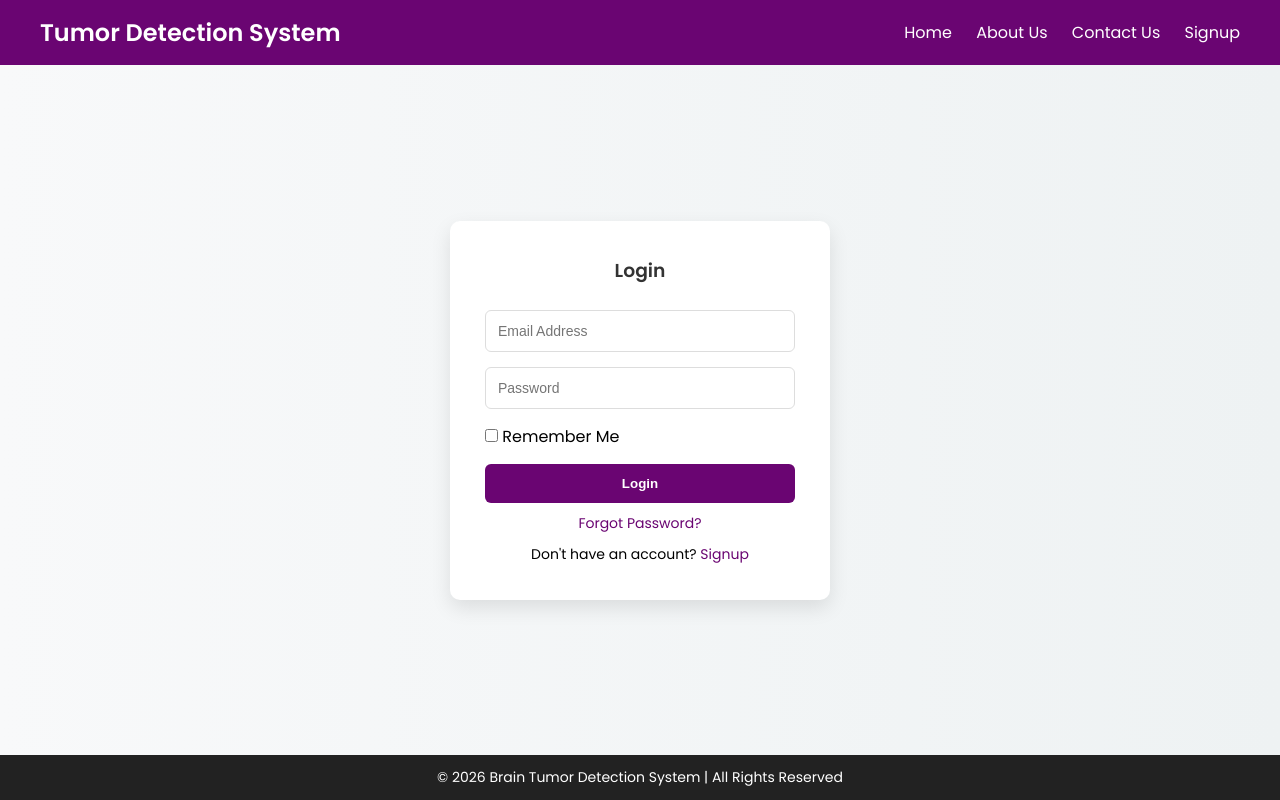
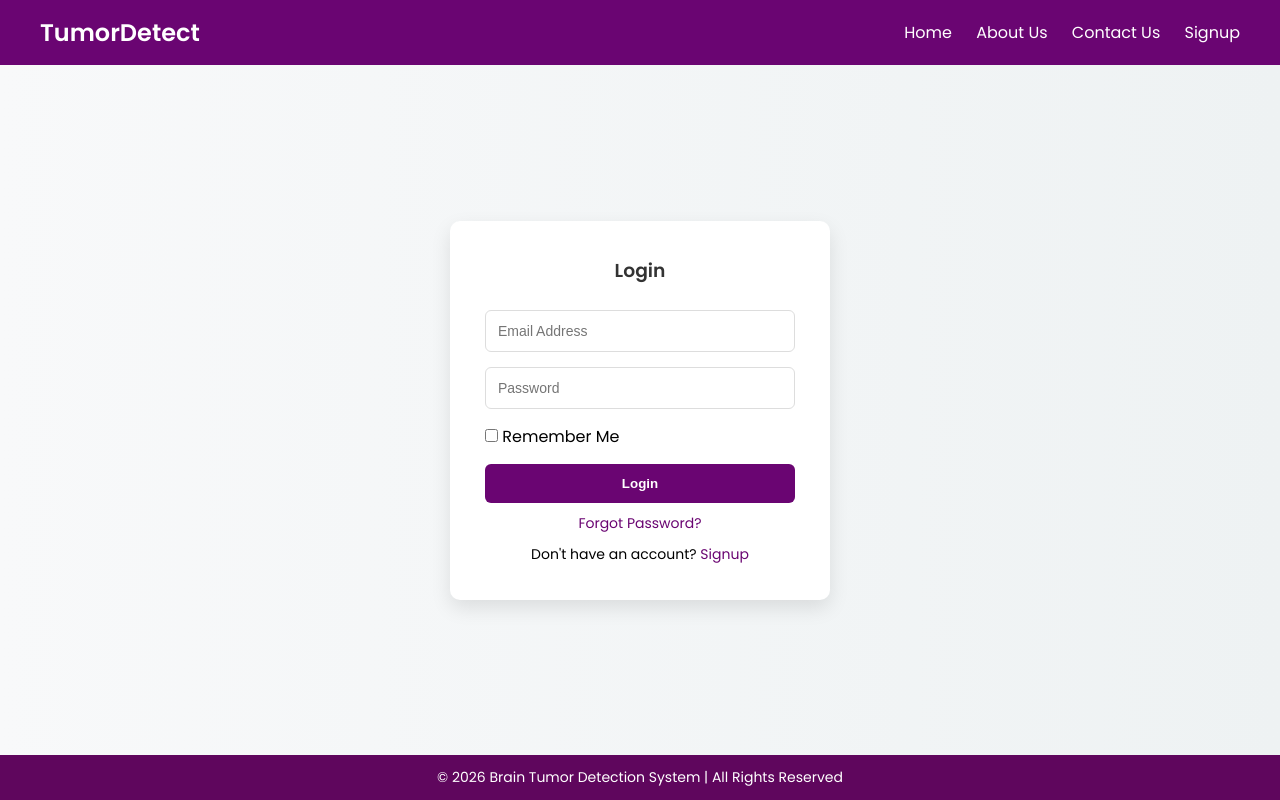
Before and after one commit to Khushbumandal2060/TumorDetect, a Flask app: page /login in a window 1280 px wide. Run offline with Flask 3, Linux system fonts and the light colour scheme.

Commit message:
Login Page

```diff
--- a/backend/templates/login.html
+++ b/backend/templates/login.html
@@ -115,7 +115,7 @@
 
         .success {
             background: #d1e7dd;
-            color: #0f5132;
+            color: #151d19;
         }
 
         .login-links {
@@ -132,7 +132,7 @@
 
         /* Footer */
         footer {
-            background: #222;
+            background: #5f065d;
             color: white;
             text-align: center;
             padding: 12px 0;
@@ -151,7 +151,7 @@
 
     <!-- Navbar -->
     <div class="navbar">
-        <h2>Tumor Detection System</h2>
+        <h2>TumorDetect</h2>
         <div>
             <a href="{{ url_for('home') }}">Home</a>
             <a href="{{ url_for('aboutus') }}">About Us</a>
```
